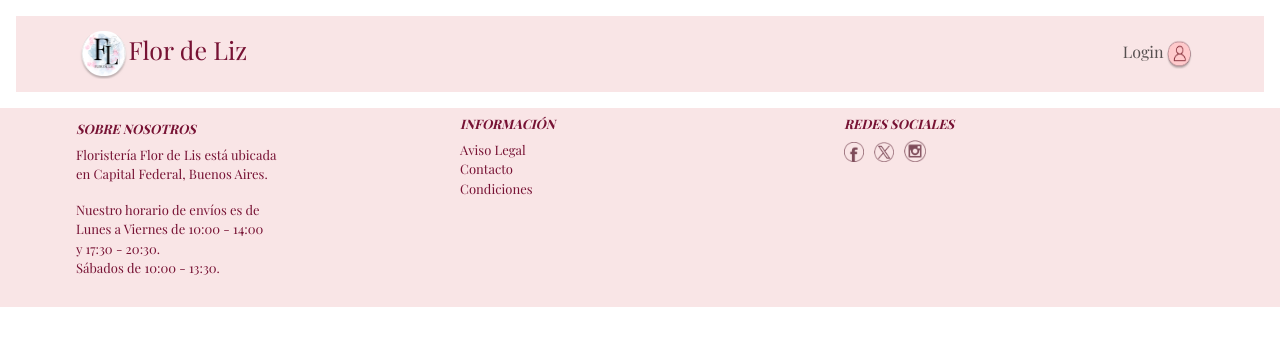
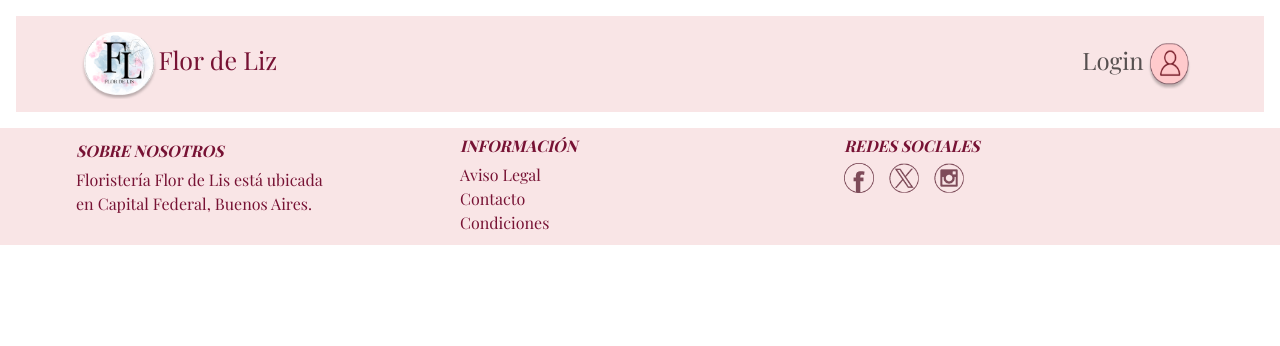
Before and after one commit to JulietaNoguera/tpfinal, a React (Create React App) app: page / in a window 1280 px wide. Shown: the top 346 px of the page. Built offline with nearby package versions, Linux system fonts and the light colour scheme; a web font is replaced by a local one.

Commit message:
mejora de tamanios

```diff
--- a/src/Vista/Globales/Footer.jsx
+++ b/src/Vista/Globales/Footer.jsx
@@ -16,8 +16,6 @@ const Footer = () => {
             <Navbar.Brand className='footerInfo' >
               <h4>SOBRE NOSOTROS</h4>
               <p>Floristería Flor de Lis está ubicada <br></br>en Capital Federal, Buenos Aires.</p>
-              <p>Nuestro horario de envíos es de <br></br>Lunes a Viernes de 10:00 - 14:00<br></br> y 17:30 - 20:30.
-              <br></br> Sábados de 10:00 - 13:30.</p>
             </Navbar.Brand>
           </Navbar>
         </Col>
@@ -44,9 +42,9 @@ const Footer = () => {
                 <div>
                     <h4>REDES SOCIALES </h4>
                     <div style={{ display: 'flex', alignItems: 'center' }}>
-                      <a href="#" style={{ marginRight: '10px' }}><img src="/Imagenes/facebook.png" alt="Facebook" width="20" height="20" /></a>
-                      <a href="#" style={{ marginRight: '10px' }}><img src="/Imagenes/x.png" alt="Twitter" width="20" height="20" /></a>
-                      <a href="#" style={{ marginRight: '10px' }}><img src="/Imagenes/insta.png" alt="Instagram" width="22" height="22" /></a>
+                      <a href="#" style={{ marginRight: '15px' }}><img src="/Imagenes/facebook.png" alt="Facebook" width="30" height="30" /></a>
+                      <a href="#" style={{ marginRight: '15px' }}><img src="/Imagenes/x.png" alt="Twitter" width="30" height="30" /></a>
+                      <a href="#" style={{ marginRight: '15px' }}><img src="/Imagenes/insta.png" alt="Instagram" width="30" height="30" /></a>
                     </div>
                 </div>
             </Nav>
--- a/src/Vista/Globales/Nav.jsx
+++ b/src/Vista/Globales/Nav.jsx
@@ -12,7 +12,7 @@ const NavBar = () => {
   return (
     <Navbar className="navEstilo"  expand="lg">
       <Navbar.Brand href="/" className='logo' style={logoStyle}>
-        <img src="/Imagenes/logo.PNG" alt="Flor de Liz" width="50" height="50" />
+        <img src="/Imagenes/logo.PNG" alt="Flor de Liz" width="80" height="70" />
         Flor de Liz
       </Navbar.Brand>
       <Navbar.Toggle aria-controls="basic-navbar-nav" />
@@ -20,7 +20,7 @@ const NavBar = () => {
         <Nav>
           <Nav.Link href="/login">
             Login
-            <img src="/Imagenes/login.PNG" alt="Login" width="30" height="30" />
+            <img src="/Imagenes/login.PNG" alt="Login" width="50" height="50"/>
           </Nav.Link>
         </Nav>
       </Navbar.Collapse>
--- a/src/index.css
+++ b/src/index.css
@@ -28,13 +28,14 @@ code {
 
 .logo{
   padding-left: 5%;
-  font-size: large;
+  font-size: xx-large;
+  display: inline;
 
 }
 
 .login{
   padding-right: 5%;
-
+  font-size: x-large;
 }
 
 /*FOOTER */
@@ -45,7 +46,7 @@ code {
 .footerEstilo h4{
   font-weight: bold;
   font-style: italic;
-  font-size: small;
+  font-size: medium;
   color: #771234;
 }
 
@@ -53,10 +54,10 @@ code {
   display: block;
   color: #771234;
   text-decoration: none;
-  font-size: small;
+  font-size: medium;
 
 }
 .footerEstilo p{
-  font-size:small;
+  font-size:medium;
   color: #771234;
 }
```
